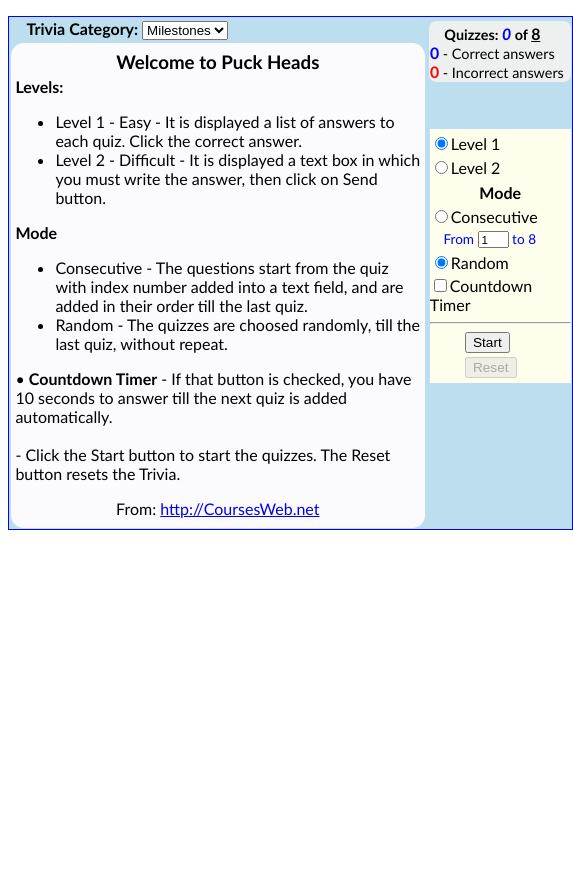
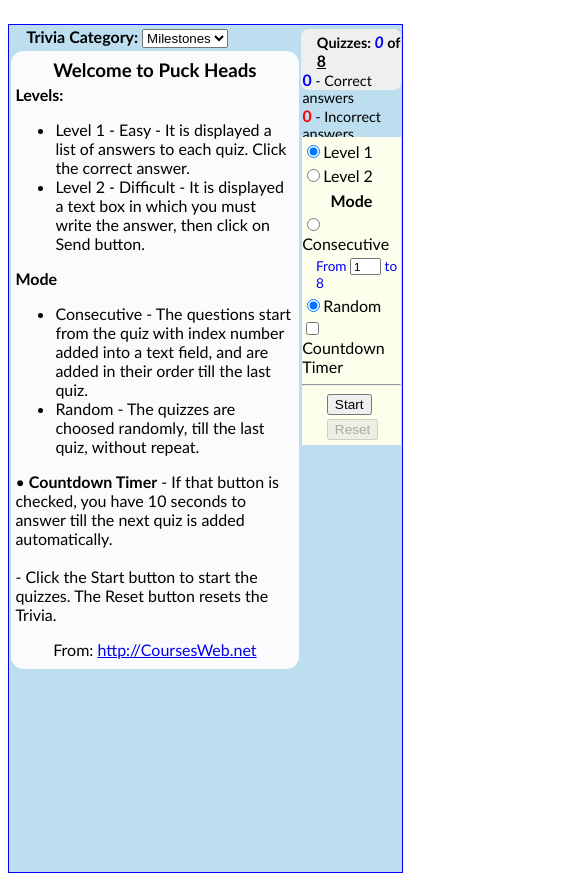
Before and after one commit to lzaldivar91/PuckHeads, a plain HTML site: page trivia.html in a window 390 px wide. Shown: the whole page, 573 px wide, since content can reach past the window. Before the commit the page ends 844 px from the top, so only its background shows below. Drawn offline with Linux system fonts and the light colour scheme.

Commit message:
test for phone size

```diff
--- a/trivia/trivia.css
+++ b/trivia/trivia.css
@@ -1,7 +1,7 @@
 #trivia {
- position:relative;
- width:35em;
- min-height:22em;
+ position:absolute;
+ width:100%;
+ min-height:100%;
  margin:1em auto;
  background:#bcdeef;
  border:1px solid blue;
```
